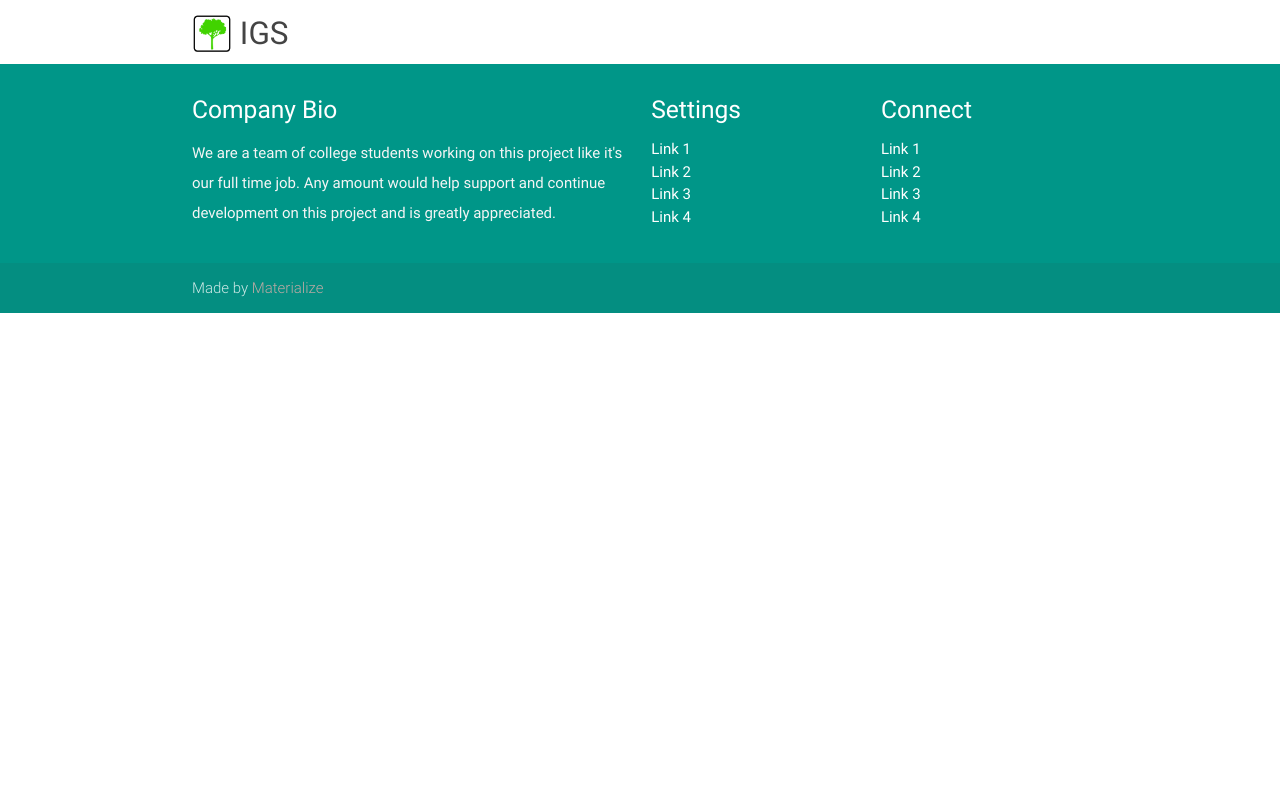
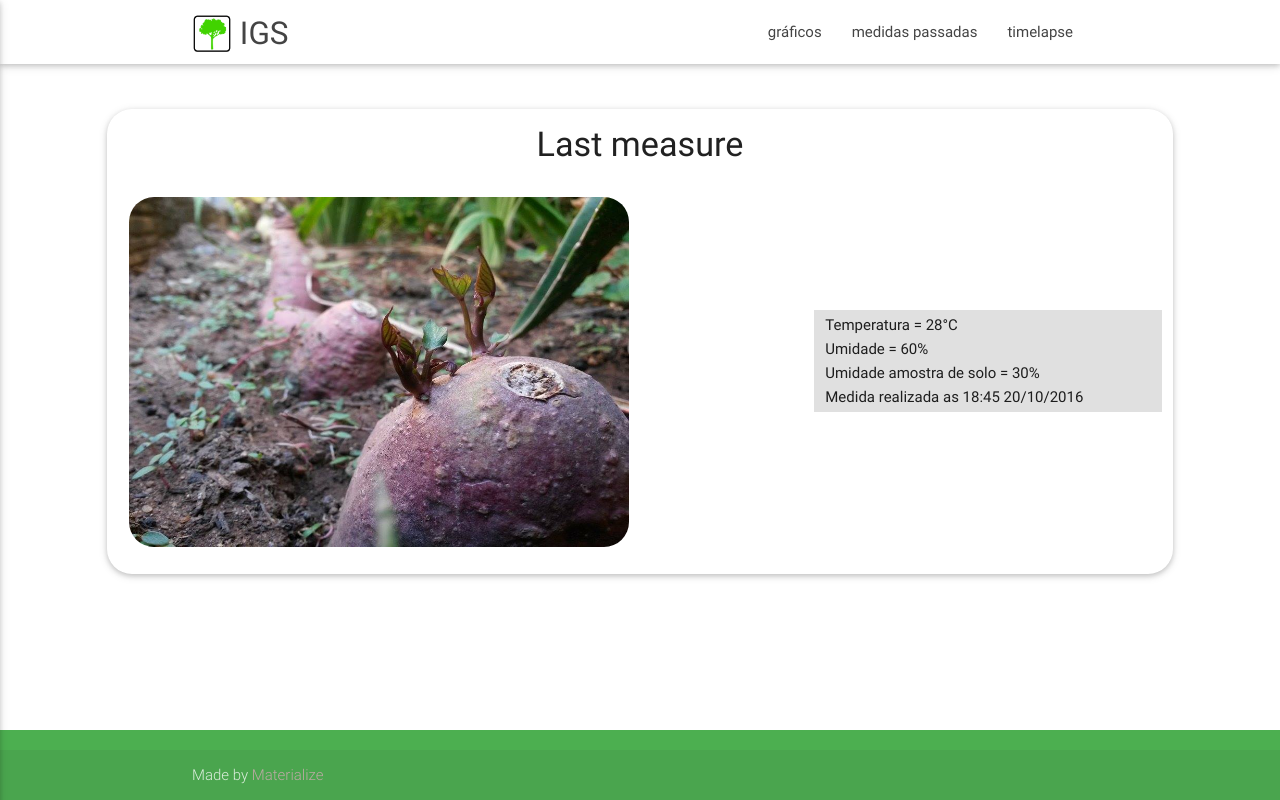
Before and after one commit to afflz-coltec/IGS, a PHP site: page /station.html in a window 1280 px wide. Run offline with PHP 8.4, Linux system fonts and the light colour scheme; some libraries are stand-ins or nearby versions.

Commit message:
html pagina de medidas

```diff
--- a/WEBSITE/css/style.css
+++ b/WEBSITE/css/style.css
@@ -55,3 +55,15 @@ p {
 footer.page-footer {
   margin: 0;
 }
+body {
+  display: flex;
+  min-height: 100vh;
+  flex-direction: column;
+}
+
+main {
+  flex: 1 0 auto;
+}
+.round{
+  border-radius: 25px;
+}
--- a/WEBSITE/station.html
+++ b/WEBSITE/station.html
@@ -11,45 +11,56 @@
   <link href="css/style.css" type="text/css" rel="stylesheet" media="screen,projection"/>
 </head>
 <body>
+
   <nav class="white" role="navigation">
     <div class="nav-wrapper container">
-      <a id="logo-container" href="#" class="brand-logo"><div><img src="fav.png" width="40" height="40"style="vertical-align:middle"/> <span style="vertical-align:middle">IGS</span></div></a>
+      <a id="logo-container" href="index.html" class="brand-logo"><div><img src="fav.png" width="40" height="40"style="vertical-align:middle"/> <span style="vertical-align:middle">IGS</span></div></a>
+      <ul class="right hide-on-med-and-down">
+        <li><a href="">gráficos</a></li>
+        <li><a href="">medidas passadas</a></li>
+        <li><a href="">timelapse</a></li>
+      </ul>
+
+      <ul id="nav-mobile" class="side-nav">
+        <li><a href="">gráficos</a></li>
+        <li><a href="">medidas passadas</a></li>
+        <li><a href="">timelapse</a></li>
+      </ul>
+      <a href="#" data-activates="nav-mobile" class="button-collapse"><i class="material-icons">menu</i></a>
     </div>
   </nav>
 
+  <main>
+    <br><br>
+    <div class="row">
+      <div class="col s10 offset-s1 z-depth-1 round">
+        <div class="row">
+          <div class="col s12">
+            <h4 class="center">Last measure</h4>
+          </div>
+        </div>
+        <div class="row">
+          <div class="col s8">
+            <img class="round"src="batata.jpg" width="500" height="350" />
+          </div>
+          <br><br><br><br><br>
+          <div class="col s4 grey lighten-2 ">
 
-  <footer class="page-footer teal">
-    <div class="container">
-      <div class="row">
-        <div class="col l6 s12">
-          <h5 class="white-text">Company Bio</h5>
-          <p class="grey-text text-lighten-4">We are a team of college students working on this project like it's our full time job. Any amount would help support and continue development on this project and is greatly appreciated.</p>
+            <h6>Temperatura = 28°C</h6>
+            <h6>Umidade = 60%</h6>
+            <h6>Umidade amostra de solo = 30%</h6>
+            <h6>Medida realizada as 18:45 20/10/2016</h6>
+          </div>
+        </div>
 
-
-        </div>
-        <div class="col l3 s12">
-          <h5 class="white-text">Settings</h5>
-          <ul>
-            <li><a class="white-text" href="#!">Link 1</a></li>
-            <li><a class="white-text" href="#!">Link 2</a></li>
-            <li><a class="white-text" href="#!">Link 3</a></li>
-            <li><a class="white-text" href="#!">Link 4</a></li>
-          </ul>
-        </div>
-        <div class="col l3 s12">
-          <h5 class="white-text">Connect</h5>
-          <ul>
-            <li><a class="white-text" href="#!">Link 1</a></li>
-            <li><a class="white-text" href="#!">Link 2</a></li>
-            <li><a class="white-text" href="#!">Link 3</a></li>
-            <li><a class="white-text" href="#!">Link 4</a></li>
-          </ul>
-        </div>
       </div>
     </div>
+  </main>
+  <footer class="page-footer green">
+
     <div class="footer-copyright">
       <div class="container">
-      Made by <a class="brown-text text-lighten-3" href="http://materializecss.com">Materialize</a>
+        Made by <a class="brown-text text-lighten-3" href="http://materializecss.com">Materialize</a>
       </div>
     </div>
   </footer>
@@ -60,5 +71,5 @@
   <script src="js/materialize.js"></script>
   <script src="js/init.js"></script>
 
-  </body>
+</body>
 </html>
```
Also changed, not shown: WEBSITE/index.html (+6 -4 lines), WEBSITE/batata.jpg (added).
